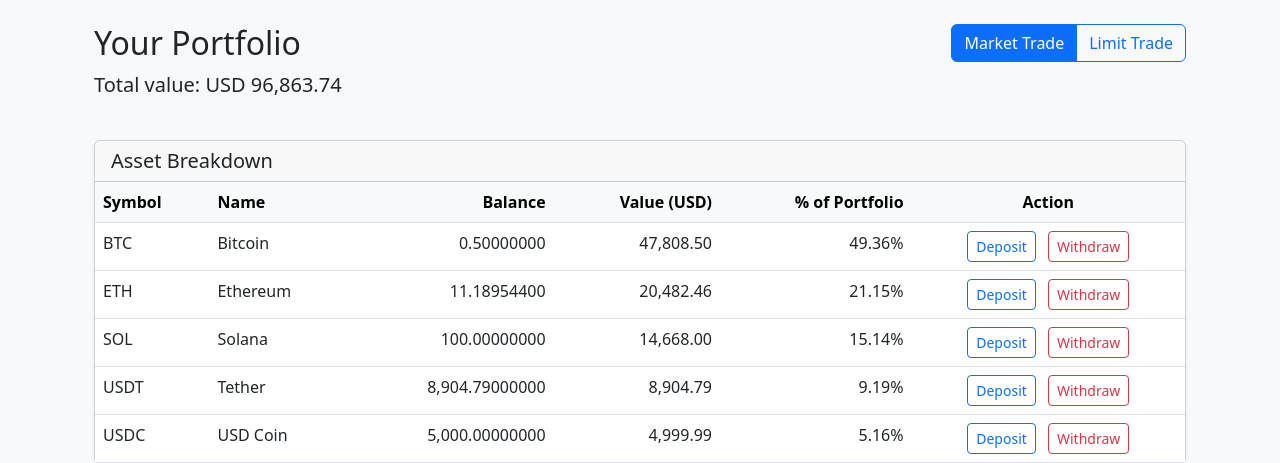
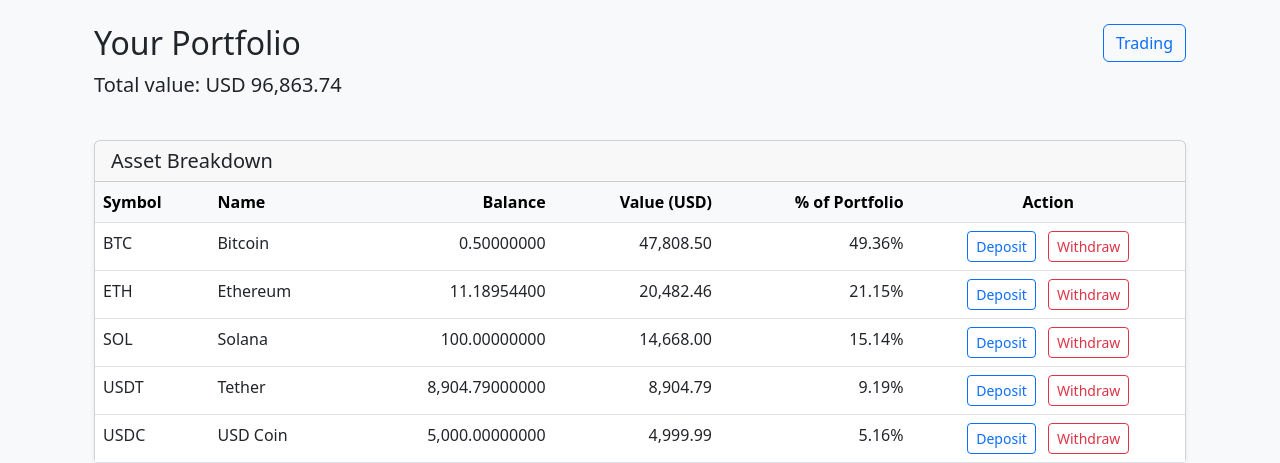
Before and after one commit to iyke497/Walletdashboard, a Flask app: page /dashboard/portfolio in a window 1280 px wide. Shown: the part 56-519 px from the top of the page. Run offline with Flask 3, Linux system fonts and the light colour scheme; a user stored in the database is signed in; data comes from the database, SQL or seed files in the repository.

Commit message:
AAdjusted buttons to enable frontend navigation

```diff
--- a/app/dashboard/templates/dashboard/portfolio.html
+++ b/app/dashboard/templates/dashboard/portfolio.html
@@ -13,11 +13,8 @@
     </div>
     <div class="col-auto">
       <div class="btn-group">
-        <a href="{{ url_for('trading.market_trade') }}" class="btn btn-primary">
-          <i class="bi bi-graph-up"></i> Market Trade
-        </a>
         <a href="{{ url_for('trading.limit_trade') }}" class="btn btn-outline-primary">
-          <i class="bi bi-graph-up-arrow"></i> Limit Trade
+          <i class="bi bi-graph-up-arrow"></i> Trading
         </a>
       </div>
     </div>
--- a/app/templates/base.html
+++ b/app/templates/base.html
@@ -17,7 +17,7 @@
 <body class="bg-light">
   <nav class="navbar navbar-expand-lg navbar-dark bg-primary mb-4">
     <div class="container">
-      <a class="navbar-brand" href="{{ url_for('dashboard.index') }}">
+      <a class="navbar-brand" href="{{ url_for('dashboard.show_portfolio') }}">
         CryptoDash
       </a>
     </div>
```
